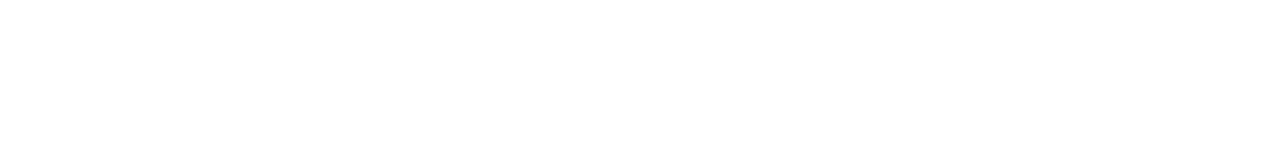
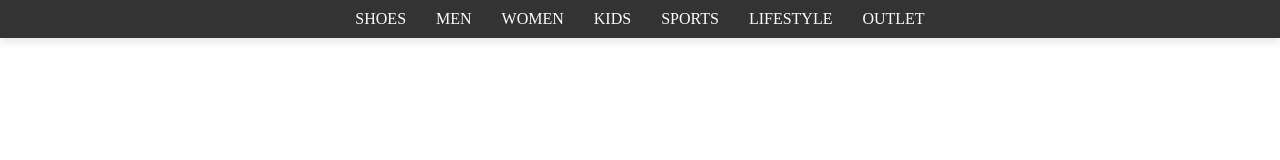
Before and after one commit to KL2400030188/Adidas_clone, a plain HTML site: page index.html in a window 1280 px wide. Drawn offline with Linux system fonts and the light colour scheme.

Commit message:
added nav bar

```diff
--- a/index.html
+++ b/index.html
@@ -3,9 +3,21 @@
 <head>
     <meta charset="UTF-8">
     <meta name="viewport" content="width=device-width, initial-scale=1.0">
-    <title>Document</title>
+    <title>Adidas</title>
+    <link rel="stylesheet" href="styles.css">
 </head>
 <body>
+    <nav>
+        <ul>
+            <li>SHOES</li>
+            <li>MEN</li>
+            <li>WOMEN</li>
+            <li>KIDS</li>
+            <li>SPORTS</li>
+            <li>LIFESTYLE</li>
+            <li>OUTLET</li>
+        </ul>
+    </nav>
 
 </body>
 </html>
--- a/styles.css
+++ b/styles.css
@@ -3,3 +3,23 @@
     padding: 0;
     box-sizing: border-box;
 }
+nav {
+    background: #333;
+    width: 100%;
+    box-shadow: 0 4px 8px rgba(0, 0, 0, 0.1);
+    padding: 10px 0;
+    box-sizing: border-box;
+}
+
+nav ul {
+    list-style: none;
+    padding: 0;
+    margin: 0;
+    display: flex;
+    justify-content: center;
+}
+
+nav ul li {
+    margin: 0 15px;
+    color: white;
+}
```
